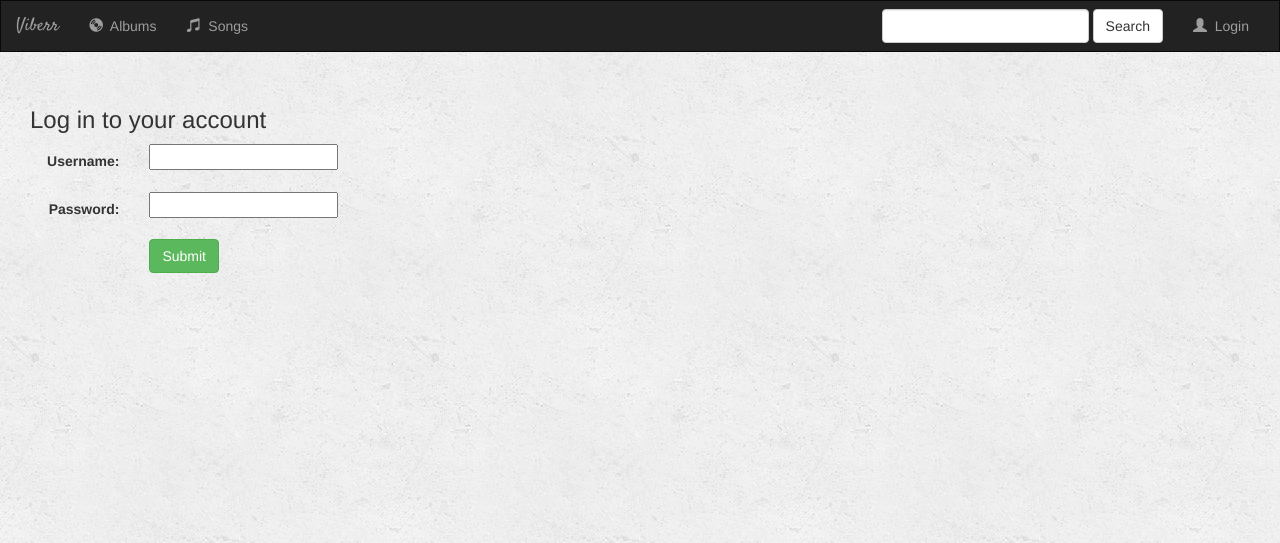
After one commit to watkinson645/musicsite, a Django app: page /music/login/ in a window 1280 px wide. The commit adds this page. Shown: the top 543 px of the page. Run offline with Django 3.2, Linux system fonts and the light colour scheme; some libraries are stand-ins or nearby versions.

Commit message:
updated top menu interactions and login/out pages

```diff
--- a/music/forms.py
+++ b/music/forms.py
@@ -4,7 +4,10 @@ from django import forms
 class UserForm(forms.ModelForm):
     password = forms.CharField(widget=forms.PasswordInput)
 
-
     class Meta:
         model = User
         fields = ['username', 'email', 'password']
+
+class LoginForm(forms.Form):
+    username = forms.CharField(widget=forms.TextInput)
+    password = forms.CharField(widget=forms.PasswordInput)
--- a/music/templates/home.html
+++ b/music/templates/home.html
@@ -11,7 +11,7 @@
     <!-- Static Files -->
     {% load staticfiles %}
     <link rel="stylesheet" type="text/css" href="{% static 'main.css' %}">
-    <script src="{% static 'js/styling.js' %}"></script>
+    <script src="{% static 'styling.js' %}"></script>
 
 </head>
 <body>
--- a/music/templates/music/base.html
+++ b/music/templates/music/base.html
@@ -47,6 +47,7 @@
 
             <!-- Header Right Side -->
             <ul class="nav navbar-nav navbar-right">
+                {% if user.username %}
                     <!-- Add Album -->
                     <li class="">
                         <a href="{% url 'music:album-add' %}">
@@ -54,26 +55,29 @@
                         </a>
                     </li>
 
+                    {% if user.is_superuser %}
                         <!-- Admin panel -->
                         <li class="">
                             <a href="/admin/">
                                 <span class="glyphicon glyphicon-cog" aria-hidden="true"></span>&nbsp; Admin
                             </a>
                         </li>
-
-                <!-- Register -->
-                <li>
-                    <a href="{% url 'music:signup' %}">
-                        <span class="glyphicon glyphicon-user" aria-hidden="true"></span>&nbsp; Register
-                    </a>
-                </li>
+                    {% endif %}
 
                     <!-- Logout -->
                     <li class="">
-                    <a href="#">
+                        <a href="{% url 'music:logout' %}">
                             <span class="glyphicon glyphicon-off" aria-hidden="true"></span>&nbsp; Logout
                         </a>
                     </li>
+                {% else %}
+                    <!-- Login -->
+                    <li class="">
+                        <a href="{% url 'music:login' %}">
+                            <span class="glyphicon glyphicon-user" aria-hidden="true"></span>&nbsp; Login
+                        </a>
+                    </li>
+                {% endif %}
             </ul>
 
             <!-- Search function -->
--- /dev/null
+++ b/music/templates/music/login.html
@@ -0,0 +1,26 @@
+{% extends 'music/base.html' %}
+{% block title %}Login{% endblock %}
+
+{% block body %}
+
+    <div class="container-fluid">
+        <div class="row">
+            <div class="col-sm-12 col-md-7">
+                <div class="panel-body">
+                    <h3>Log in to your account</h3>
+                    <form class="form-horizontal" action="" method="post" enctype="multipart/form-data">
+                        {% csrf_token %}
+                        {% include 'music/form_templates.html' %}
+                        <div class="form-group">
+                            <div class="col-sm-offset-2 col-sm-10">
+                                <button type="submit" class="btn btn-success">Submit</button>
+                            </div>
+                        </div>
+                    </form>
+
+                </div>
+            </div>
+        </div>
+    </div>
+
+{% endblock %}
--- a/music/urls.py
+++ b/music/urls.py
@@ -1,6 +1,8 @@
 from django.conf.urls import url
 from . import views
 from rest_framework.urlpatterns import format_suffix_patterns
+from django.conf import settings
+from django.contrib.auth.views import LogoutView
 
 app_name = "music"
 
@@ -23,6 +25,12 @@ urlpatterns = [
     # /music/register - Register an account
     url(r'^register/$', views.UserFormView.as_view(), name='signup'),
 
+    # /music/login - Login to account
+    url(r'^login/$', views.LoginFormView.as_view(), name='login'),
+
+    # /music/logout - Logout and redirect
+    url(r'^logout/$', LogoutView.as_view(), {'template_name': 'logout.html'},name='logout'),
+
     # /music/all/ - View all albums in JSON (REST API)
     url(r'all/$', views.AlbumList.as_view()),
 ]
--- a/music/views.py
+++ b/music/views.py
@@ -9,7 +9,7 @@ from rest_framework import status
 from .serial import AlbumSerial
 from django.contrib.auth import authenticate, login
 from django.views.generic import View
-from .forms import UserForm
+from .forms import UserForm, LoginForm
 
 class IndexView(generic.ListView):
     template_name = 'music/index.html'
@@ -85,3 +85,29 @@ class UserFormView(View):
                     return redirect('music:index')
 
         return render(request, self.template_name, {'form':form})
+
+class LoginFormView(View):
+    form_class = LoginForm
+    template_name = 'music/login.html'
+
+    # display blank form
+    def get(self, request):
+        form = self.form_class(None)
+        return render(request, self.template_name, {'form' : form })
+
+    # process form data
+    def post(self, request):
+        form = self.form_class(request.POST)
+
+        if form.is_valid():
+            username = form.cleaned_data['username']
+            password = form.cleaned_data['password']
+
+            user = authenticate(username=username, password=password)
+
+            if user is not None:
+                if user.is_active:
+                    login(request, user)
+                    return redirect('music:index')
+
+        return render(request, self.template_name, {'form' : form })
```
Also changed, not shown: music/templates/music/index.html (+14 -7 lines), music/templates/music/logout.html (added, +8 -0 lines), db.sqlite3. Lines whose indentation alone changed are shown as unchanged.
